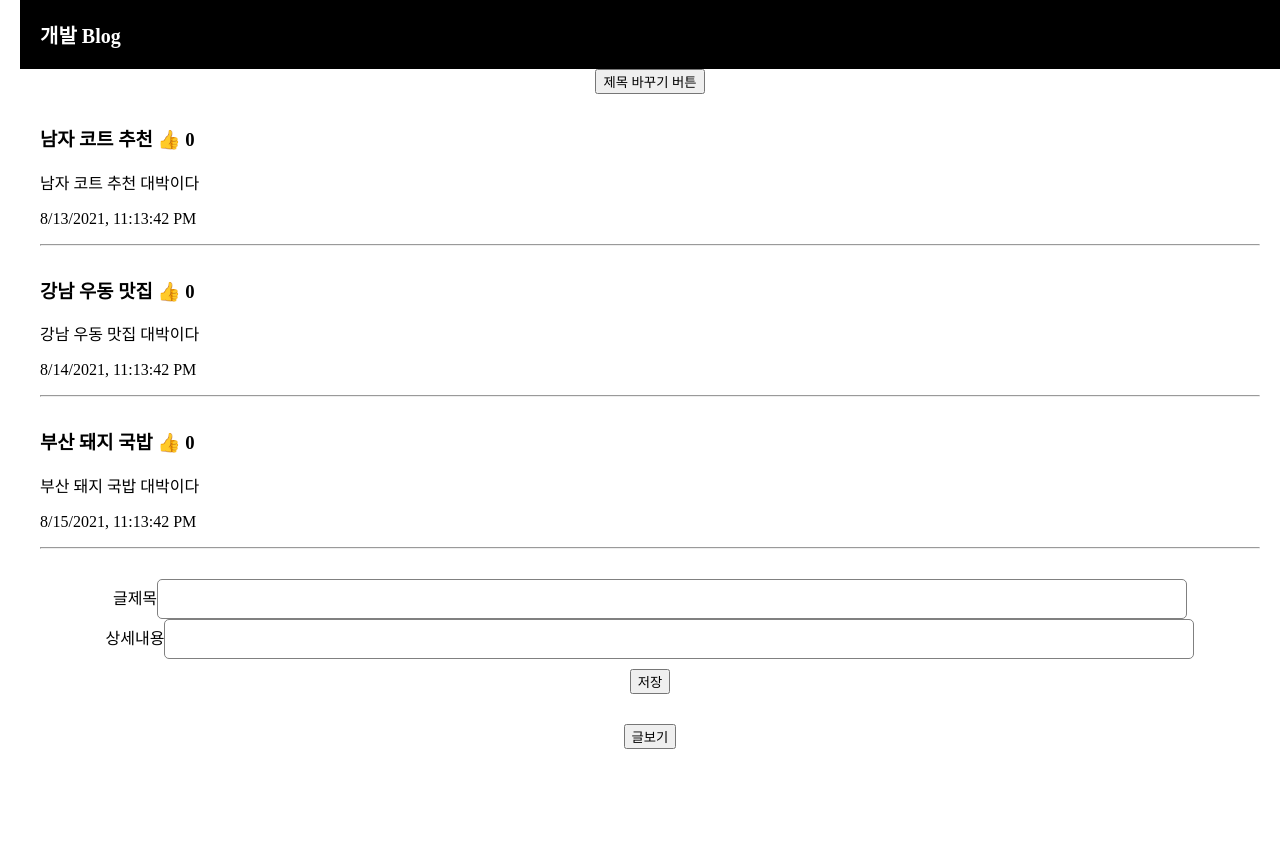
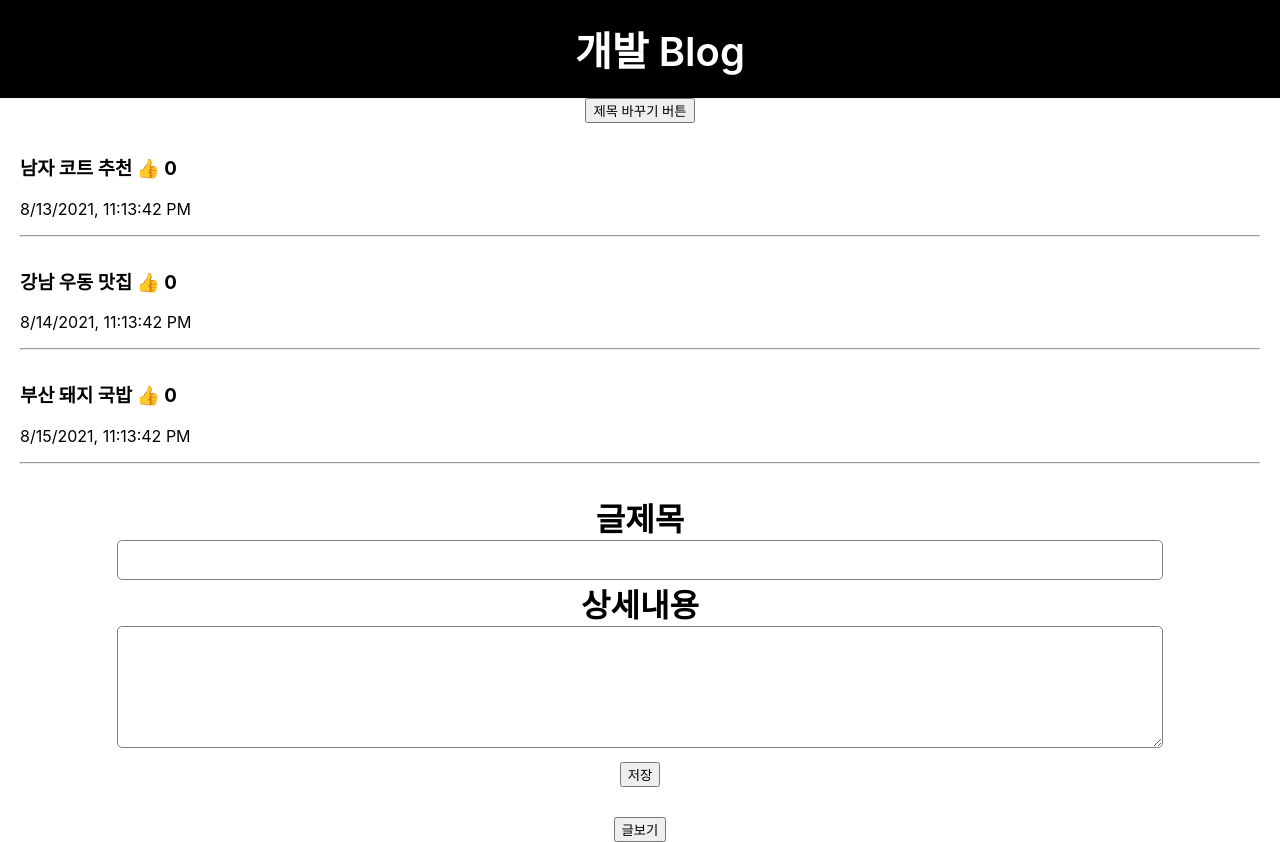
Before and after one commit to sms0330/Blog_React, a React (Create React App) app: page / in a window 1280 px wide. Shown: the top 842 px of the page. Before the commit the page ends 800 px from the top, so only its background shows below. Built offline with nearby package versions, Linux system fonts and the light colour scheme.

Commit message:
Added created_at new / show functions, fixed styling

```diff
--- a/src/App.css
+++ b/src/App.css
@@ -3,8 +3,9 @@
 }
 
 body {
-  font-family: 'Times New Roman';
-  padding-left: 20px;
+  font-family: -apple-system, BlinkMacSystemFont, 'Segoe UI', Roboto, Oxygen, Ubuntu, Cantarell,
+    'Open Sans', 'Helvetica Neue', sans-serif;
+  /* padding: 20px; */
 }
 
 .modal {
@@ -18,11 +19,26 @@ body {
   margin-bottom: 30px;
 }
 
-.publish input {
+.publish label {
+  text-align: center;
+  font-weight: bold;
+  font-size: 2rem;
+}
+
+.title {
   padding: 10px;
   font-size: 16px;
   border-radius: 5px;
   width: 80%;
+  border: 1px solid grey;
+}
+
+.body {
+  padding: 10px;
+  font-size: 16px;
+  border-radius: 5px;
+  width: 80%;
+  height: 100px;
   border: 1px solid grey;
 }
 
@@ -39,7 +55,8 @@ body {
   color: white;
   padding: 20px;
   font-weight: 600;
-  font-size: 20px;
+  font-size: 2.5rem;
+  justify-content: center;
 }
 
 .list {
--- a/src/App.js
+++ b/src/App.js
@@ -2,6 +2,7 @@
 import React, { useState } from 'react';
 import logo from './logo.svg';
 import './App.css';
+import { unstable_batchedUpdates } from 'react-dom';
 
 function App() {
 
@@ -9,11 +10,12 @@ function App() {
   let [따봉, 따봉변경] = useState([0, 0, 0]);
   let [modal, modal변경] = useState(false);
   let [누른제목, 누른제목변경] = useState(0);
-  let [작성날짜, 작성날짜변경] = useState(['8/13/2021, 11:13:42 PM', '8/14/2021, 11:13:42 PM', '8/15/2021, 11:13:42 PM'])
   let [입력값, 입력값변경] = useState('');
   let [상세내용, 상세내용변경] = useState(['남자 코트 추천 대박이다', '강남 우동 맛집 대박이다', '부산 돼지 국밥 대박이다']);
   let [누른내용, 누른내용변경] = useState(0);
   let [입력값2, 입력값2변경] = useState('');
+  let [작성날짜, 작성날짜변경] = useState(['8/13/2021, 11:13:42 PM', '8/14/2021, 11:13:42 PM', '8/15/2021, 11:13:42 PM'])
+  let [누른날짜, 누른날짜변경] = useState(0);
   let currentDate = new Date().toLocaleString();
 
 
@@ -40,10 +42,10 @@ function App() {
         글제목.map(function(글제목, i){
           return (
             <div className="list" key={i} id={i}>
-              <h3 onClick={ ()=>{ 누른제목변경(i); 누른내용변경(i) }} > { 글제목 }
+              <h3 onClick={ ()=>{ 누른제목변경(i); 누른내용변경(i); 누른날짜변경(i) }} > { 글제목 }
                 <span onClick={ 각각따봉 }> 👍 </span> { 따봉[i] }
               </h3>
-                <p> { 상세내용[i] } </p>
+                {/* <p> { 상세내용[i] } </p> */}
                 <p> { 작성날짜[i] } </p>
                 <hr/>
             </div>
@@ -53,16 +55,16 @@ function App() {
 
 
       <div className="publish">
-        <label htmlFor="title">글제목</label>
-          <input  name="title" onChange={ (e)=>{ 입력값변경(e.target.value) } } /><br/>
-        <label htmlFor="body">상세내용</label>
-          <input name="body" onChange={ (e)=>{ 입력값2변경(e.target.value) } } />
+        <label htmlFor="title">글제목</label><br/>
+          <input className="title" onChange={ (e)=>{ 입력값변경(e.target.value) } } /><br/>
+        <label htmlFor="body">상세내용</label><br/>
+          <textarea className="body" onChange={ (e)=>{ 입력값2변경(e.target.value) } } />
         <button onClick={ ()=>{ 글제목변경([입력값, ...글제목]); 상세내용변경([입력값2, ...상세내용]); 작성날짜변경([currentDate,...작성날짜]); 따봉변경([0, ...따봉]) } }>저장</button>
       </div>
 
       <button onClick={ ()=>{ modal변경(!modal)} }>글보기</button>
       {
-        modal === true ? <Modal 글제목={글제목} 누른제목={누른제목} 상세내용={상세내용} 누른내용={누른내용} /> : null
+        modal === true ? <Modal 글제목={글제목} 누른제목={누른제목} 상세내용={상세내용} 누른내용={누른내용} 작성날짜={작성날짜} 누른날짜={누른날짜} /> : null
 
       }
 
@@ -75,8 +77,8 @@ function Modal(props) {
   return (
     <div className="modal">
     <h2>제목 : { props.글제목[props.누른제목] }</h2>
-    <p>날짜</p>
     <p>상세내용 : { props.상세내용[props.누른내용] }</p>
+    <small>날짜 : { props.작성날짜[props.누른날짜] }</small>
   </div>
   )
 }
```
